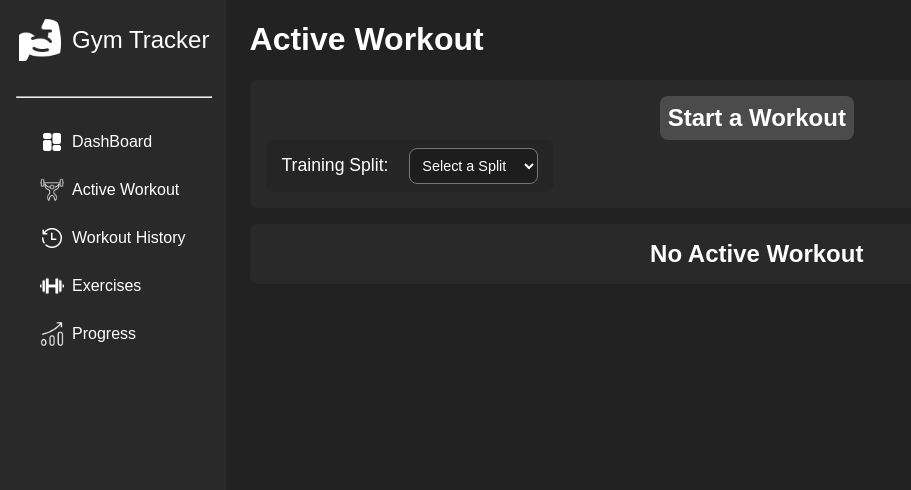
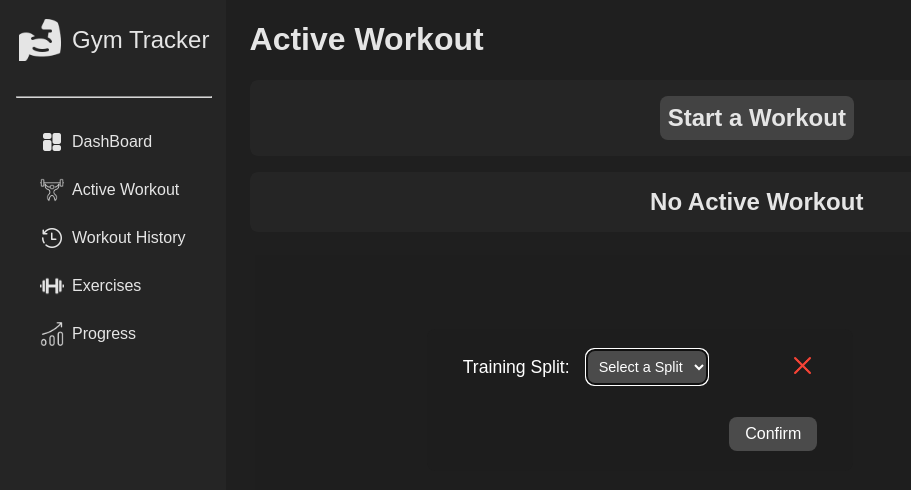
Before and after one commit to Luan2118/gym-tracker-project, a React (Vite) app: page /active-workout in a window 1280 px wide. Both pictures are taken after a click on the button "Start a Workout". Shown: the top 490 px of the page, without its empty margins (0-911 px from the left). Built offline with nearby package versions, Linux system fonts and the light colour scheme.

Commit message:
feat: add start workout dialog and render workout days by selected split

```diff
--- a/src/pages/ActiveWorkout/ActiveWorkout.jsx
+++ b/src/pages/ActiveWorkout/ActiveWorkout.jsx
@@ -1,8 +1,34 @@
+import { useRef, useState } from 'react'
+import { useOutletContext } from 'react-router-dom'
 import styles from  './ActiveWorkout.module.css'
+import closeX from '../../assets/activeWorkout/x-close.png'
 
 export default function ActiveWorkout() {
 
+  const dialogRef = useRef(null);
 
+  const { trainingSplits } = useOutletContext();
+
+  const [splitSelectId, setSplitSelectId] = useState('');
+  const [splitSelected, setSplitSelected] = useState(false);
+  const [selectedWorkoutDayId, setSelectedWorkoutDayId] = useState('');
+
+  function startWorkout() {
+    dialogRef.current.showModal()
+  }
+
+  function handleSelectCategory(e) {
+   setSplitSelectId(e.target.value)
+   setSplitSelected(true);
+  }
+
+  const selectedSplit = trainingSplits.find((trainingSplit) => trainingSplit.id === splitSelectId)
+
+
+  function selectWorkoutDay(workoutDayId) {
+    setSelectedWorkoutDayId(workoutDayId)
+    console.log(workoutDayId)
+  }
 
   return (
     <>
@@ -14,19 +40,40 @@ export default function ActiveWorkout() {
     <div className={styles["content-wrapper"]}>
 
       <div className={styles["start-workout-wrapper"]}>
-        <button type='button' className={styles["start-workout-button"]}>
+        <button type='button' className={styles["start-workout-button"]} onClick={startWorkout}>
           Start a Workout
         </button>
 
-        <form className={styles["form-wrapper"]}>
-          <label htmlFor="training-split" className={styles["training-split-text"]}>Training Split: </label>
-          <select id="training-split" className={styles["select-input"]}>
-            <option  id="" selected disabled>Select a Split</option>
-            <option value="Upper/Lower"  className={styles["select-option"]}>Upper / Lower</option>
-            <option value="PPL">PPL</option>
-            <option value="Fullbody">Fullbody</option>
-          </select>
-        </form>
+        <dialog ref={dialogRef} className={styles["dialog-popup"]}>
+          <form className={styles["form-wrapper"]}>
+            <div className={styles["form-header-wrapper"]}>
+              <label htmlFor="training-split" className={styles["training-split-text"]}>Training Split: </label>
+              <select id="training-split" className={styles["select-input"]} onChange={handleSelectCategory} value={splitSelectId}>
+                <option value=""  id="" disabled>Select a Split</option>
+                {trainingSplits.map((trainingSplit) => {
+                  return (
+                    <option value={trainingSplit.id}  className={styles["select-option"]} key={trainingSplit.id}>{trainingSplit.name}</option>
+                  )
+                })}
+              </select>
+
+              <button type='button' aria-label='close dialog' className={styles["close-dialog-button"]}>
+                <img src={closeX} alt="" className={styles["close-dialog-img"]}/>
+              </button>
+            </div>
+
+            {selectedSplit && selectedSplit.workoutDays.map((workoutday) => {
+              return (
+                <div key={workoutday.id} className={styles["workout-day-button-wrapper"]}>
+                  <div>Workout Day: </div>
+                  <button type='button' className={selectedWorkoutDayId === workoutday.id ? styles["workout-day-button-active"] : styles["workout-day-button"]} onClick={() => selectWorkoutDay(workoutday.id)}>{workoutday.name}</button>
+                </div>
+              )
+            })}
+
+            <button type='submit' className={styles["start-workout-confirm-button"]}>Confirm</button>
+          </form>
+        </dialog>
       </div>
 
       <section className={styles["content-main"]}>
--- a/src/pages/ActiveWorkout/ActiveWorkout.module.css
+++ b/src/pages/ActiveWorkout/ActiveWorkout.module.css
@@ -34,11 +34,25 @@
   opacity: 0.8;
 }
 
-.form-wrapper {
-  align-self: self-start;
-  background-color: rgb(37, 37, 37);
+.dialog-popup {
+  background-color: rgb(29, 29, 29);
+  color: white;
+  border: none;
   padding: 1rem 2rem;
   border-radius: 1rem;
+}
+
+.form-wrapper {
+  display: flex;
+  flex-direction: column;
+  align-self: self-start;
+  padding: 1.5rem 2.5rem;
+  border-radius: 1rem;
+}
+
+.form-header-wrapper {
+  display: flex;
+  align-items: center;
 }
 
 .training-split-text {
@@ -47,9 +61,88 @@
 }
 
 .select-input {
-  background-color: rgb(29, 29, 29);
+  background-color: rgb(75, 75, 75);
   color: white;
   font-size: 1.8rem;
   padding: 1rem;
   border-radius: 1rem;
+  cursor: pointer;
 }
+
+.select-input:hover {
+  opacity: 0.8;
+}
+
+.close-dialog-button {
+  background-color: rgb(29, 29, 29);
+  border: none;
+  cursor: pointer;
+  margin-left: 10rem;
+}
+
+.close-dialog-button:hover {
+  opacity: 0.8;
+}
+
+.close-dialog-button:active {
+  opacity: 0.7;
+}
+
+.close-dialog-img {
+  max-width: 2.2rem;
+}
+
+
+.workout-day-button-wrapper {
+  display: flex;
+  margin-top: 3rem;
+  align-items: center;
+}
+
+.workout-day-button {
+  background-color: rgb(75, 75, 75);
+  color: white;
+  border-radius: 1rem;
+  padding: 0.8rem 1.5rem;
+  margin-left: 1rem;
+  border: none;
+  cursor: pointer;
+}
+
+.workout-day-button-active {
+  background-color: rgb(141, 141, 141);
+  color: white;
+  border-radius: 1rem;
+  padding: 0.8rem 1.5rem;
+  margin-left: 1rem;
+  border: none;
+  cursor: pointer;
+}
+
+.workout-day-button:hover {
+  opacity: 0.8;
+}
+
+.workout-day-button:active {
+  opacity: 0.7;
+}
+
+.start-workout-confirm-button {
+  background-color: rgb(75, 75, 75);
+  color: white;
+  font-size: 2rem;
+  border: none;
+  border-radius: 1rem;
+  padding: 1rem 2rem;
+  cursor: pointer;
+  margin-top: 4rem;
+  align-self: self-end;
+}
+
+.start-workout-confirm-button:hover {
+  opacity: 0.8;
+}
+
+.start-workout-confirm-button:active {
+  opacity: 0.7;
+}
--- a/src/pages/TrainingSplit/TrainingSplit.module.css
+++ b/src/pages/TrainingSplit/TrainingSplit.module.css
@@ -130,12 +130,10 @@ hr {
   margin-left: 10rem;
 }
 
+
+
 .close-dialog-img {
   max-width: 2.5rem;
-}
-
-.close-dialog-img:hover {
-  opacity: 0.8;
 }
 
 .add-exercise-plus-symbol {
@@ -237,14 +235,16 @@ hr {
 .delete-workout-day-button:hover,
 .add-exercise-button:hover,
 .search-exercise-delete-button:hover,
-.add-set-button:hover {
+.add-set-button:hover,
+.close-dialog-button:hover {
   opacity: 0.8;
 }
 
 .delete-workout-day-button:active,
 .add-exercise-button:active,
 .search-exercise-delete-button:active,
-.add-set-button:active {
+.add-set-button:active,
+.close-dialog-button:active {
   opacity: 0.7;
 }
 
```
Also changed, not shown: src/assets/activeWorkout/x-close.png (added).
